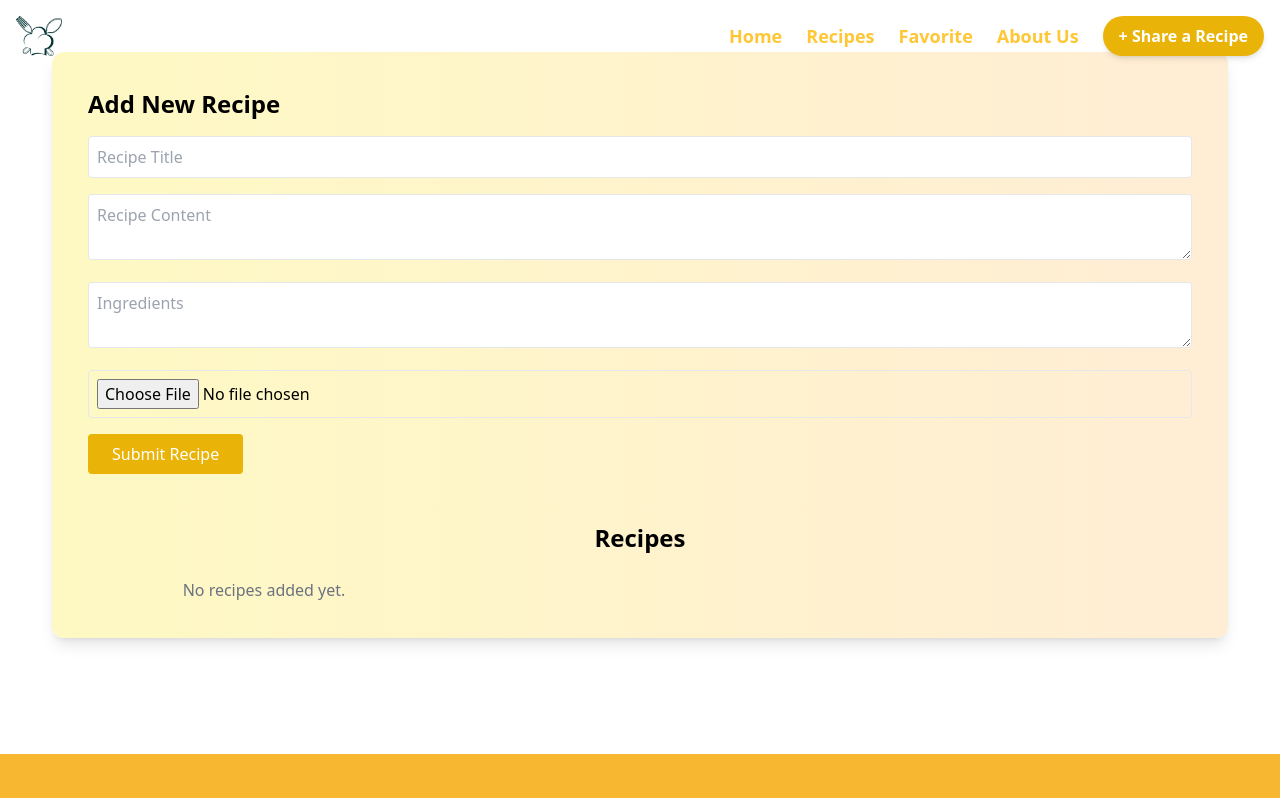
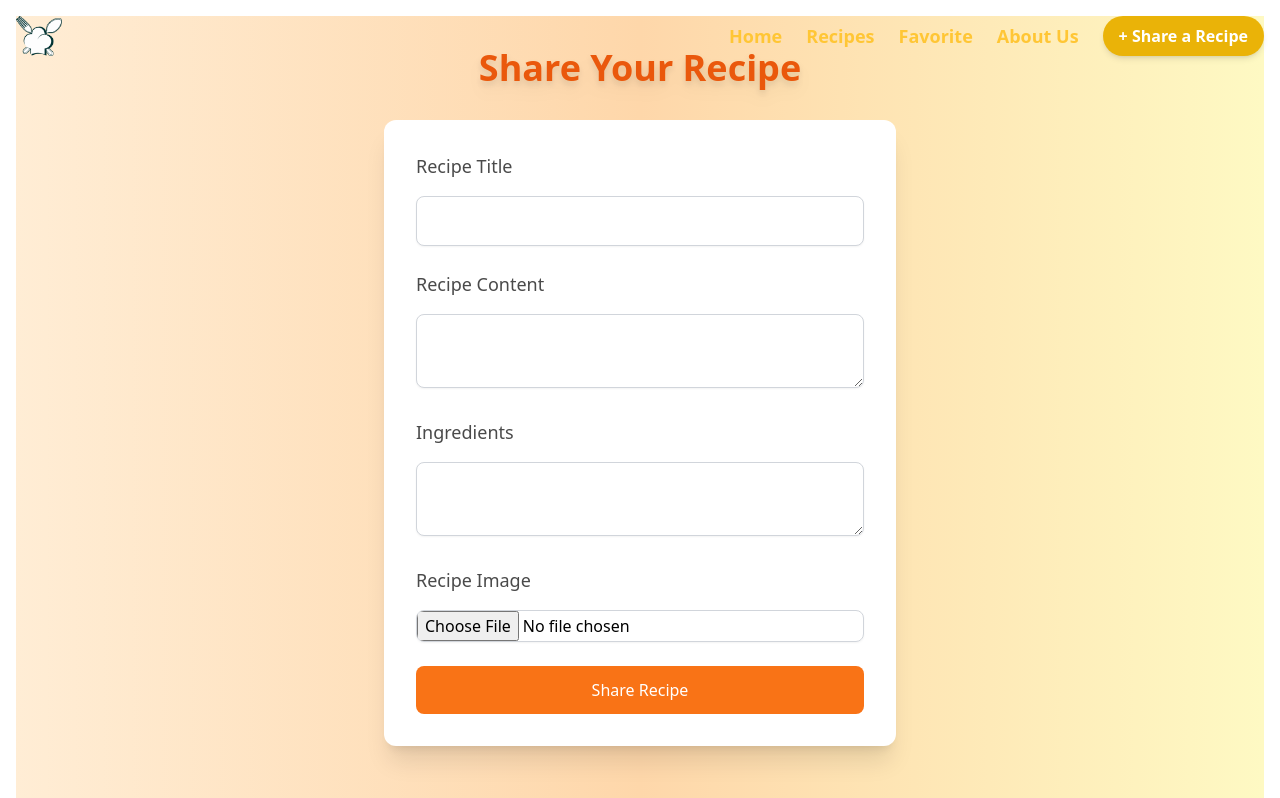
Before and after one commit to elsatafilajj/recipe-sharing-platform, a React (Vite) app in the folder frontend/: page /share-recipe in a window 1280 px wide. Shown: the top 798 px of the page. Built offline with nearby package versions, Linux system fonts and the light colour scheme.

Commit message:
Update ShareRecipe.tsx file

```diff
--- a/frontend/src/pages/AboutUs.tsx
+++ b/frontend/src/pages/AboutUs.tsx
@@ -3,7 +3,7 @@ import useSWR from 'swr';
 
 // Fetcher function to handle API requests
 const fetcher = (url: string) => {
-  // Use the environment variable for API URL, which is different based on local or production
+  // Use the environment variable for API URL
   const baseUrl = import.meta.env.VITE_API_URL;
   return fetch(`${baseUrl}${url}`).then((res) => res.json());
 };
--- a/frontend/src/pages/ShareRecipe.tsx
+++ b/frontend/src/pages/ShareRecipe.tsx
@@ -1,6 +1,5 @@
 import React, { useState, useEffect } from 'react';
 import axios from 'axios';
-import { cloudName, uploadPreset } from './cloudinaryConfig';
 
 interface Recipe {
   id: number;
@@ -36,7 +35,6 @@ const ShareRecipe: React.FC = () => {
       return;
     }
 
-
     const formData = new FormData();
     formData.append('title', title);
     formData.append('content', content);
@@ -50,21 +48,15 @@ const ShareRecipe: React.FC = () => {
       // Upload the image to Cloudinary
       const cloudinaryFormData = new FormData();
       cloudinaryFormData.append('file', image);
-      cloudinaryFormData.append('upload_preset', uploadPreset); // Use the upload preset from env
+      cloudinaryFormData.append('upload_preset', import.meta.env.VITE_UPLOAD_PRESET); // Use the upload preset from env
       try {
         const cloudinaryResponse = await axios.post(
-          `https://api.cloudinary.com/v1_1/${cloudName}/image/upload`,
+          `https://api.cloudinary.com/v1_1/${import.meta.env.VITE_CLOUD_NAME}/image/upload`,
           cloudinaryFormData
         );
 
-        // Log the full response to see everything Cloudinary returns
-        console.log('Cloudinary response:', cloudinaryResponse.data);
-
         // Get the image URL from the response
         imageUrl = cloudinaryResponse.data.secure_url;
-
-        // Log just the image URL
-        console.log('Image URL from Cloudinary:', imageUrl);
 
         formData.append('imageUrl', imageUrl);
 
@@ -77,7 +69,7 @@ const ShareRecipe: React.FC = () => {
 
     try {
       // Send POST request to backend to create the new recipe
-      const response = await fetch('http://localhost:5000/api/recipes', {
+      const response = await fetch(`${import.meta.env.VITE_API_URL}/recipes`, {
         method: 'POST',
         body: formData,
       });
@@ -106,80 +98,101 @@ const ShareRecipe: React.FC = () => {
     }
   };
 
-  // Handle recipe deletion
+  // Handle deleting a recipe
   const handleDelete = (id: number) => {
-    const updatedRecipes = recipes.filter((recipe) => recipe.id !== id);
+    const updatedRecipes = recipes.filter(recipe => recipe.id !== id);
     setRecipes(updatedRecipes);
     localStorage.setItem('recipes', JSON.stringify(updatedRecipes));
+    console.log(`Recipe with id ${id} deleted`);
   };
-  console.log('Cloud Name:', import.meta.env.VITE_CLOUD_NAME);
-  console.log('Upload Preset:', import.meta.env.VITE_UPLOAD_PRESET);
 
   return (
-    <div className="p-9 m-9 bg-gradient-to-r from-yellow-100 to-orange-100 shadow-lg rounded-xl">
-      <h2 className="text-2xl text-black font-bold mb-4">Add New Recipe</h2>
-      <form onSubmit={handleSubmit}>
+    <div className="p-8 bg-gradient-to-r from-orange-100 via-orange-200 to-yellow-100 min-h-screen">
+      <h1 className="text-4xl font-semibold text-center mb-8 text-orange-600 drop-shadow-lg">Share Your Recipe</h1>
+
+      {/* Recipe Form */}
+      <form onSubmit={handleSubmit} className="space-y-6 max-w-lg mx-auto bg-white p-8 rounded-xl shadow-xl transition-all duration-300 hover:shadow-2xl">
+        <div className="space-y-4">
+          <label htmlFor="title" className="block text-lg font-medium text-gray-700">
+            Recipe Title
+          </label>
           <input
             type="text"
-          placeholder="Recipe Title"
+            id="title"
             value={title}
             onChange={(e) => setTitle(e.target.value)}
-          className="w-full mb-4 p-2 border rounded"
+            className="w-full px-4 py-3 border border-gray-300 rounded-lg shadow-sm focus:ring-2 focus:ring-orange-500 transition duration-300 ease-in-out hover:bg-orange-50"
+            required
           />
+        </div>
+
+        <div className="space-y-4">
+          <label htmlFor="content" className="block text-lg font-medium text-gray-700">
+            Recipe Content
+          </label>
           <textarea
-          placeholder="Recipe Content"
+            id="content"
             value={content}
             onChange={(e) => setContent(e.target.value)}
-          className="w-full mb-4 p-2 border rounded"
+            className="w-full px-4 py-3 border border-gray-300 rounded-lg shadow-sm focus:ring-2 focus:ring-orange-500 transition duration-300 ease-in-out hover:bg-orange-50"
+            required
           />
+        </div>
+
+        <div className="space-y-4">
+          <label htmlFor="ingredients" className="block text-lg font-medium text-gray-700">
+            Ingredients
+          </label>
           <textarea
-          placeholder="Ingredients"
+            id="ingredients"
             value={ingredients}
             onChange={(e) => setIngredients(e.target.value)}
-          className="w-full mb-4 p-2 border rounded"
+            className="w-full px-4 py-3 border border-gray-300 rounded-lg shadow-sm focus:ring-2 focus:ring-orange-500 transition duration-300 ease-in-out hover:bg-orange-50"
+            required
           />
+        </div>
+
+        <div className="space-y-4">
+          <label htmlFor="image" className="block text-lg font-medium text-gray-700">
+            Recipe Image
+          </label>
           <input
             type="file"
-          onChange={(e) => setImage(e.target.files?.[0] || null)}
-          className="w-full mb-4 p-2 border rounded"
+            id="image"
+            onChange={(e) => setImage(e.target.files?.[0] ?? null)}
+            className="w-full border border-gray-300 rounded-lg shadow-sm transition duration-300 ease-in-out hover:bg-gray-50"
           />
-        <button type="submit" className="bg-yellow-500 text-white hover:bg-orange-500 px-6 py-2 rounded">
-          Submit Recipe
+        </div>
+
+        <button
+          type="submit"
+          className="w-full bg-orange-500 text-white px-6 py-3 rounded-lg hover:bg-orange-400 focus:ring-4 focus:ring-orange-200 transition-all duration-300"
+        >
+          Share Recipe
         </button>
       </form>
 
-      {/* Display Recipes in a new section */}
-      <div className="mt-12">
-        <h3 className="text-2xl font-bold text-center text-black mb-6">Recipes</h3>
-        <div className="grid grid-cols-1 sm:grid-cols-2 lg:grid-cols-3 gap-6">
-          {recipes.length > 0 ? (
-            recipes.map((recipe) => (
-              <div
-                key={recipe.id}
-                className="bg-white shadow-lg rounded-lg p-6 mb-4 transition-transform transform hover:scale-105"
-              >
-                <h4 className="text-xl font-semibold text-gray-800 mb-2">{recipe.title}</h4>
-                <p className="text-gray-600 mb-2">{recipe.content}</p>
-                <p className="text-gray-600 mb-2">{recipe.ingredients}</p>
-                {recipe.imageUrl && (
+      {/* Recipe List */}
+      <div className="mt-16 grid grid-cols-1 sm:grid-cols-2 lg:grid-cols-3 gap-8">
+        {recipes.map((recipe) => (
+          <div key={recipe.id} className="bg-white rounded-lg shadow-xl overflow-hidden transition-all duration-300 hover:shadow-2xl">
             <img
-                    src={recipe.imageUrl}
+              src={recipe.imageUrl || '/assets/default-image.jpg'}
               alt={recipe.title}
-                    className="w-full h-48 object-cover rounded-lg mb-4"
+              className="w-full h-56 object-cover"
             />
-                )}
+            <div className="p-6">
+              <h3 className="text-xl font-semibold text-gray-800">{recipe.title}</h3>
+              <p className="text-gray-600 mt-2">{recipe.content}</p>
               <button
                 onClick={() => handleDelete(recipe.id)}
-                  className="bg-red-500 text-white px-4 py-2 rounded hover:bg-red-600"
+                className="mt-4 bg-red-500 text-white px-6 py-3 rounded-lg hover:bg-red-400 transition-all duration-300"
               >
-                  Delete Recipe
+                Delete
               </button>
             </div>
-            ))
-          ) : (
-            <p className="text-center text-gray-500">No recipes added yet.</p>
-          )}
           </div>
+        ))}
       </div>
     </div>
   );
```
Lines whose indentation alone changed are shown as unchanged.
